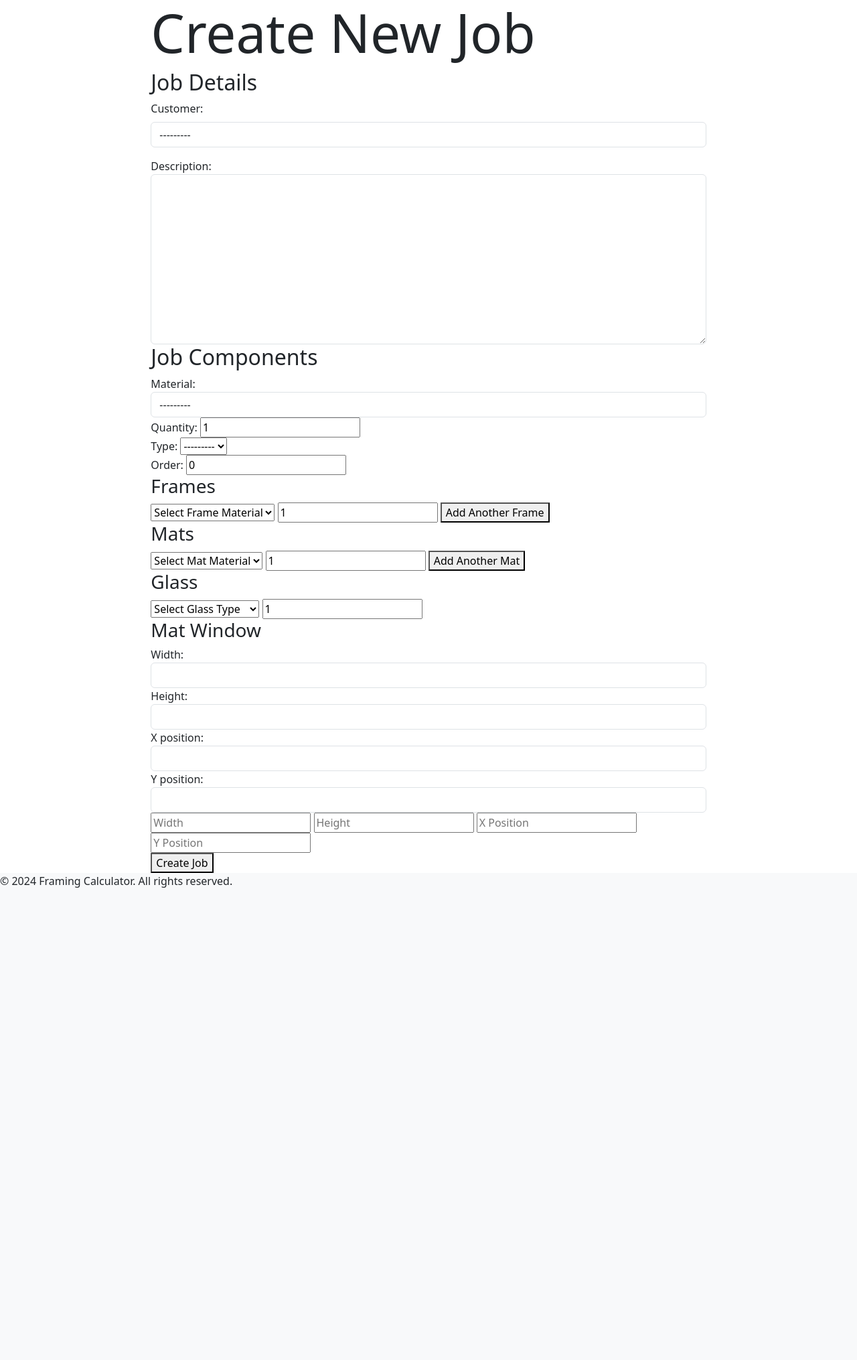
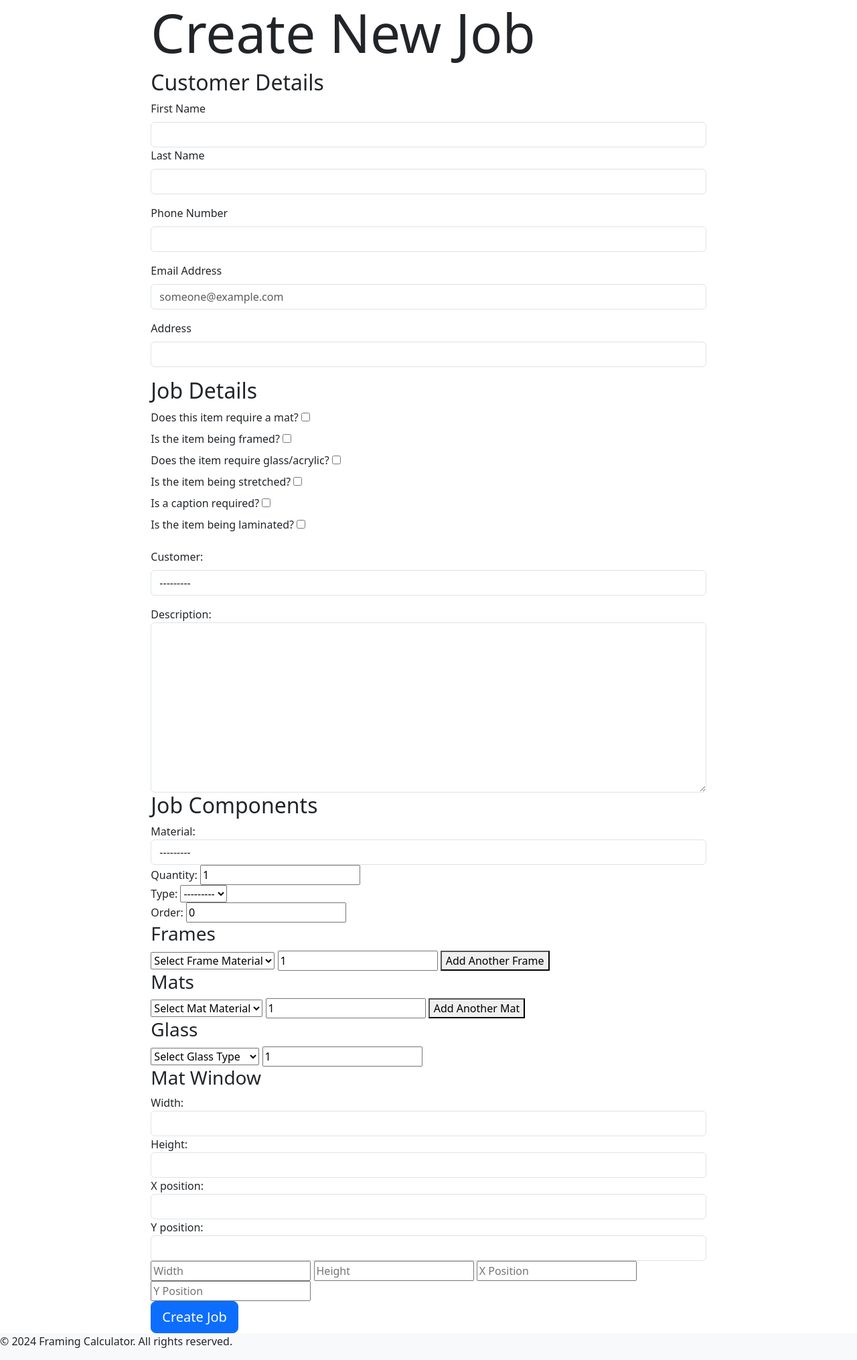
Before and after one commit to tynanmatthews/framing_calculator, a Django app: page /frameit/job/create/ in a window 1280 px wide. Shown: the part 56-2086 px from the top of the page at 67% size. Before the commit the page ends 1381 px from the top, so only its background shows below. Run offline with Django 5.2, Linux system fonts and the light colour scheme; data comes from the database, SQL or seed files in the repository.

Commit message:
Manually building job form in html following the task description

```diff
--- a/frameit/templates/job_creation.html
+++ b/frameit/templates/job_creation.html
@@ -1,14 +1,67 @@
 {% extends 'base.html' %} {% block title %}Create New Job{% endblock %} {% block content %}
 <h1 class="display-1">Create New Job</h1>
 
-
-
 <form method="post">
+    <!-- cross site request forgery token, important for security -->
     {% csrf_token %}
+    <h2>Customer Details</h2>
+    <!-- Collect all the customer details, these can be used to auto query DB -->
+    <div class="mb-3 form-group">
+        <label class="form-label" for="customer_fname">First Name</label>
+        <input class="form-control" id="customer_fname" type="text"/>
+        <label class="form-label" for="customer_lname">Last Name</label>
+        <input class="form-control" id="customer_lname" type="text"/>
+    </div>
+    <div class="mb-3 form-group">
+        <label class="form-label" for="customer_phone_number">Phone Number</label>
+        <input class="form-control" id="customer_phone_number" type="tel">
+    </div>
+    <div class="mb-3 form-group">
+        <label class="form-label" for="customer_email">Email Address</label>
+        <input class="form-control" id="customer_email" type="email" placeholder="someone@example.com">
+    </div>
+    <div class="mb-3 form-group">
+        <label class="form-label" for="customer_address">Address</label>
+        <input class="form-control" id="customer_address" type="text">
+    </div>
 
     <h2>Job Details</h2>
     {{ job_form.non_field_errors }}
 
+    <div class="mb-3 form-group">
+        <!-- Each of the sub div's provide a place to inject html if box is checked -->
+        <div>
+            <label class="form-label" for="require_mat">Does this item require a mat?</label>
+            <input class="checkbox" id="require_mat" type="checkbox"/>
+        </div>
+
+        <div>
+            <label class="form-label" for="require_frame">Is the item being framed?</label>
+            <input class="checkbox" id="require_frame" type="checkbox"/>
+        </div>
+
+        <div>
+            <label class="form-label" for="require_glass">Does the item require glass/acrylic?</label>
+            <input class="checkbox" id="require_glass" type="checkbox"/>
+        </div>
+
+        <div>
+            <label class="form-label" for="require_stretch">Is the item being stretched?</label>
+            <input class="checkbox" id="require_stretch" type="checkbox"/>
+        </div>
+
+        <div>
+            <label class="form-label" for="require_caption">Is a caption required?</label>
+            <input class="checkbox" id="require_caption" type="checkbox"/>
+        </div>
+
+        <div>
+            <label class="form-label" for="require_laminate">Is the item being laminated?</label>
+            <input class="checkbox" id="require_laminate" type="checkbox"/>
+        </div>
+    </div>
+
+    <!-- Below this point is the Claude genned form, useful for ideas, not for production -->
     <div class="mb-3 form-group">
         {{ job_form.customer.errors }}
         <label class="form-label" for="{{ job_form.customer.id_for_label }}">Customer:</label>
@@ -119,7 +172,7 @@
         />
     </div>
 
-    <button type="submit">Create Job</button>
+    <button type="submit" class="btn btn-lg btn-primary">Create Job</button>
 </form>
 
 {% endblock %} {% block extra_js %}
```
